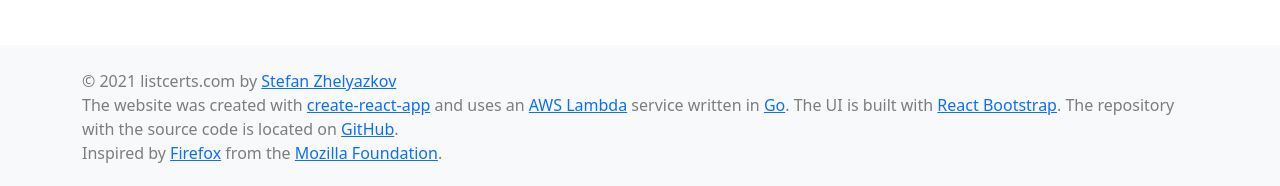
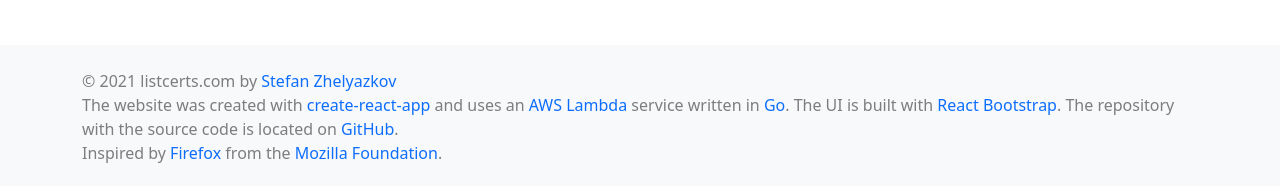
Before and after one commit to stefan-zh/listcerts.com, a React (Create React App) app: page / in a window 1280 px wide. Shown: the part 611-797 px from the top of the page. Built offline with nearby package versions, Linux system fonts and the light colour scheme.

Commit message:
Use first TLS Verified chain and update the README

```diff
--- a/src/App.css
+++ b/src/App.css
@@ -36,3 +36,7 @@
     color: #7d7d7d;
     font-weight: 300;
 }
+
+.footer a {
+    text-decoration: none;
+}
--- a/src/App.tsx
+++ b/src/App.tsx
@@ -85,7 +85,7 @@
       </Container>
       <div className="footer">
         <Container>
-          <span>© 2021 listcerts.com by <a href="https://stefanzh.com" target="_blank" rel="noreferrer">Stefan Zhelyazkov</a></span>
+          <span>© {new Date().getFullYear()} listcerts.com by <a href="https://stefanzh.com" target="_blank" rel="noreferrer">Stefan Zhelyazkov</a></span>
           <span>The website was created with <a href="https://create-react-app.dev/" target="_blank" rel="noreferrer">create-react-app</a> and
             uses an <a href="https://aws.amazon.com/lambda/" target="_blank" rel="noreferrer">AWS Lambda</a> service
             written in <a href="https://golang.org/" target="_blank" rel="noreferrer">Go</a>. The UI is built
```
Also changed, not shown: 2 other files (tests, documents, lock files or other folders).
